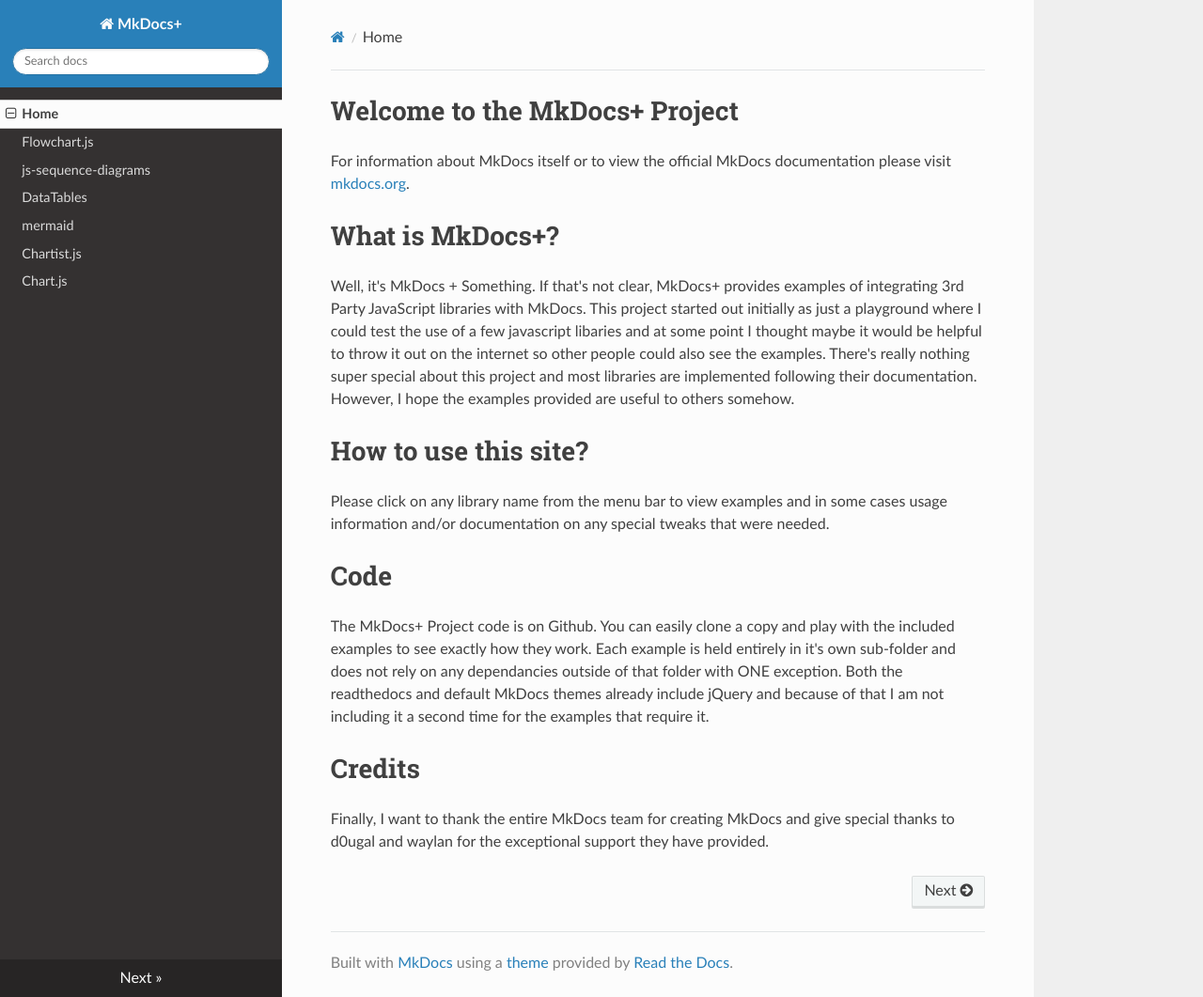
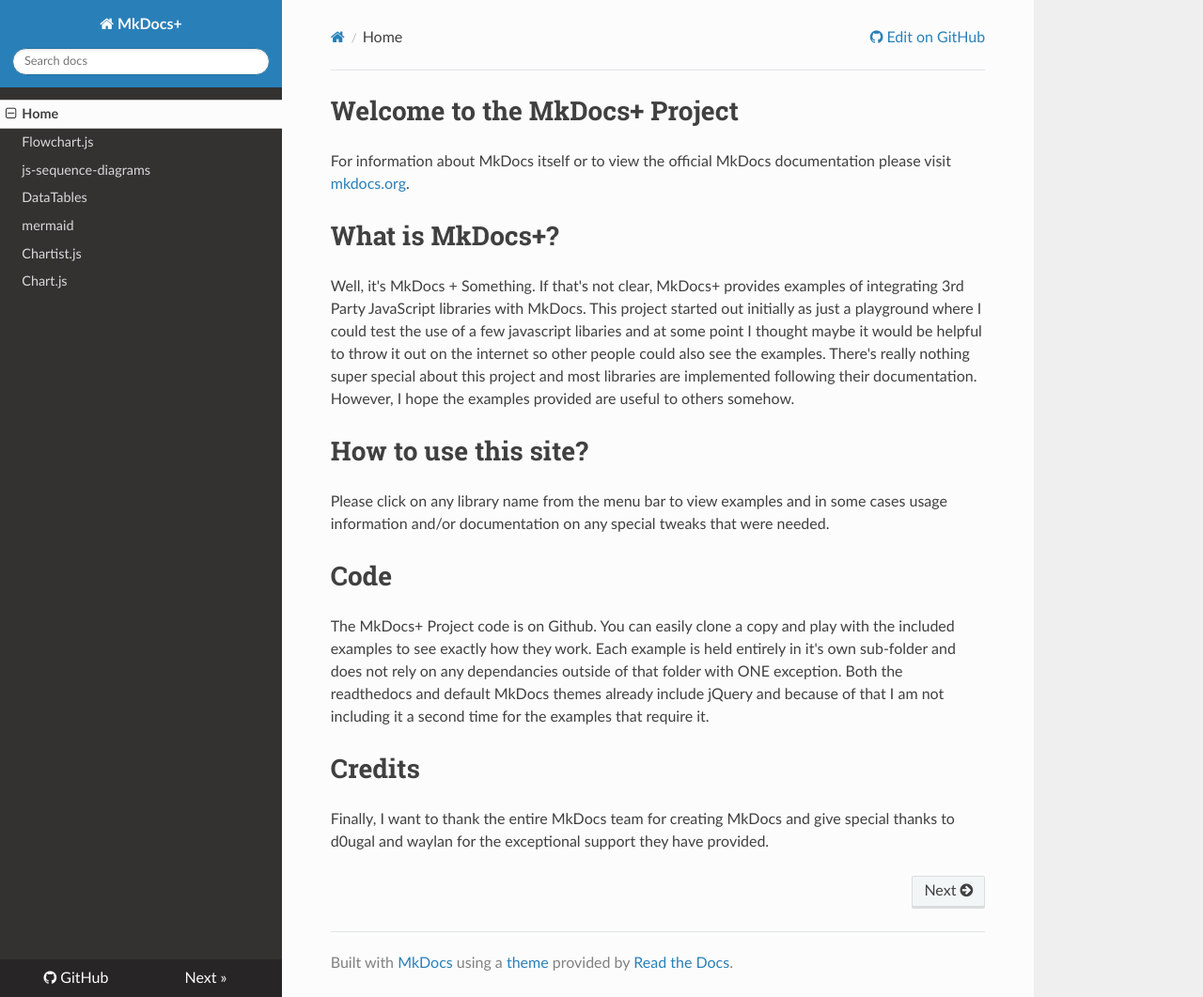
Before and after one commit to bwmarrin/MkDocsPlus, an MkDocs documentation site: the page built from docs/index.md, in a window 1280 px wide and 1061 px high. Shown: the whole window at 94% size. Built offline with MkDocs 1.6.1, drawn with Linux system fonts in a browser that asks for light colours; nearby versions of some CDN libraries; old or Windows-style settings are respelled for this version of MkDocs; some of the changed lines change nothing that is shown.

Commit message:
Added some mkdocs configuration settings.

```diff
--- a/mkdocs.yml
+++ b/mkdocs.yml
@@ -1,6 +1,9 @@
 site_name: MkDocs+
 site_description: Examples of integrating MkDocs with 3rd Party Libraries.
 site_author: Bruce Marriner
+site_url: http://bwmarrin.github.io/MkDocsPlus/
+
+repo_url: https://github.com/bwmarrin/MkDocsPlus
 
 extra_javascript: []
 extra_css: []
```
